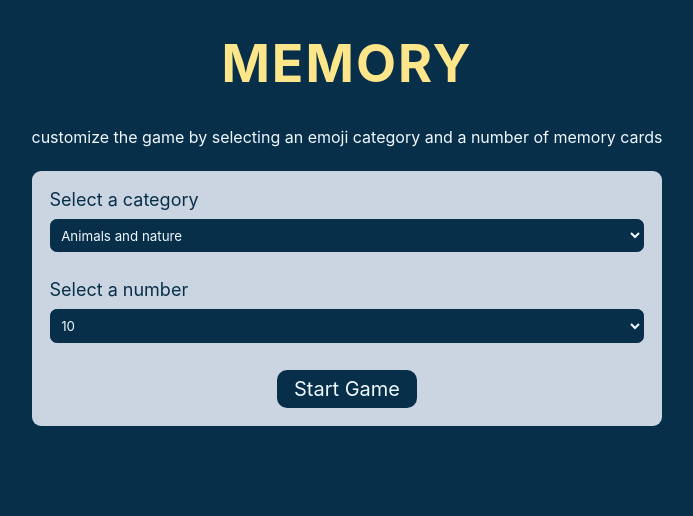
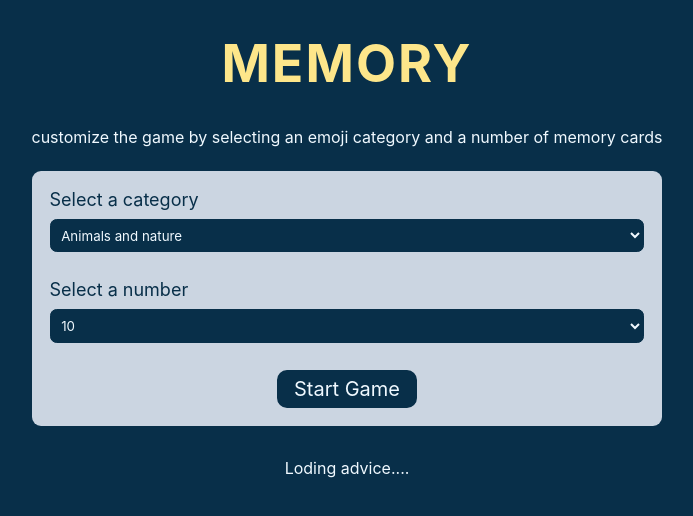
Before and after one commit to BasamLive/MemoryCardGame, a React (Vite) app: page / in a window 1280 px wide. Shown: the top 516 px of the page, without its empty margins (293-986 px from the left). Built offline with nearby package versions, Linux system fonts and the light colour scheme; no server answers.

Commit message:
added the loding... part

```diff
--- a/src/App.jsx
+++ b/src/App.jsx
@@ -207,7 +207,7 @@ function App() {
         />
       )}
       {isError && <ErrorCard handleClick={resetError} />}
-      {advice && <p className="advice">{advice}</p>}
+      {advice ? <p className="advice">{advice}</p> : <p>Loding advice....</p>}
     </main>
   );
 }
```
